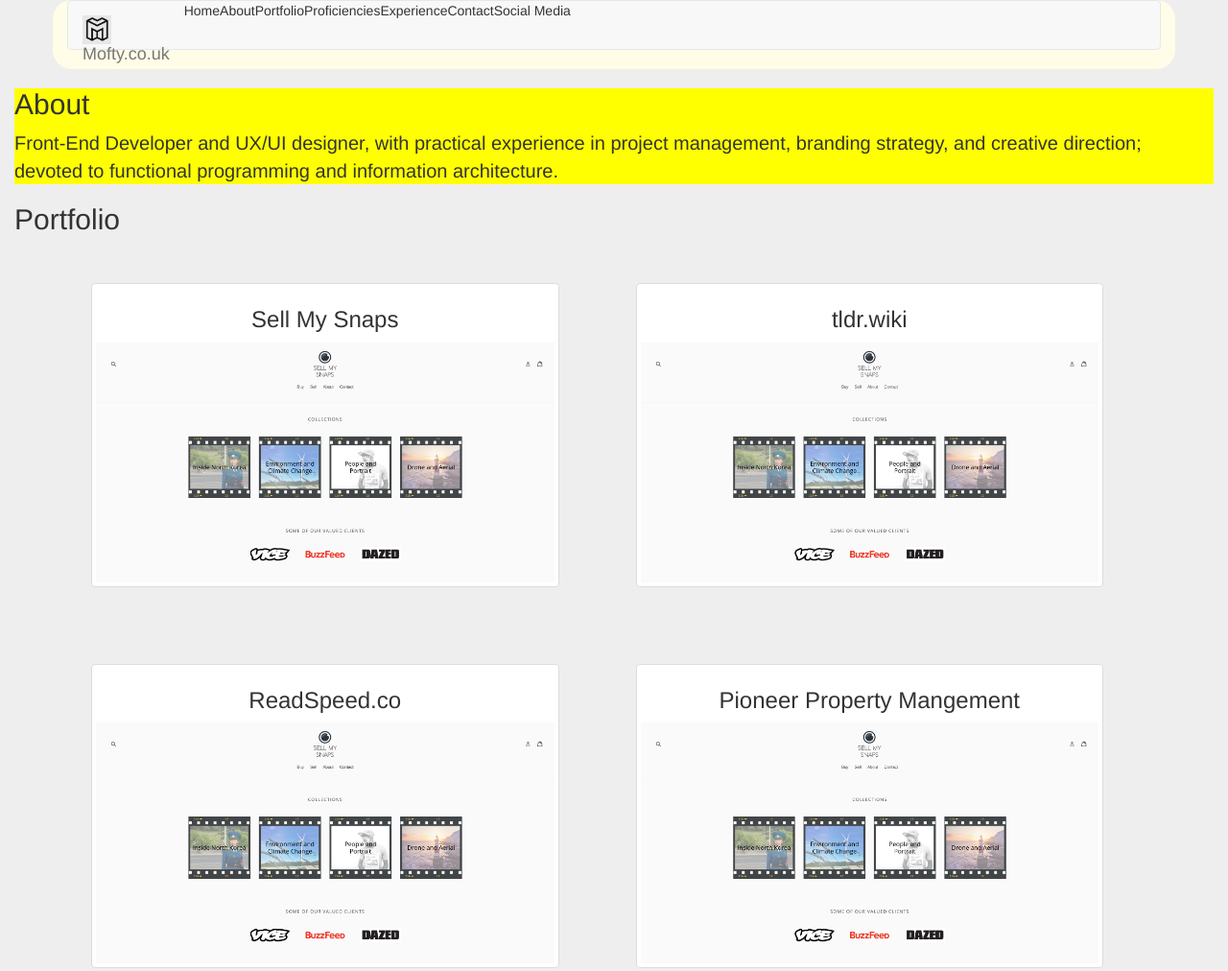
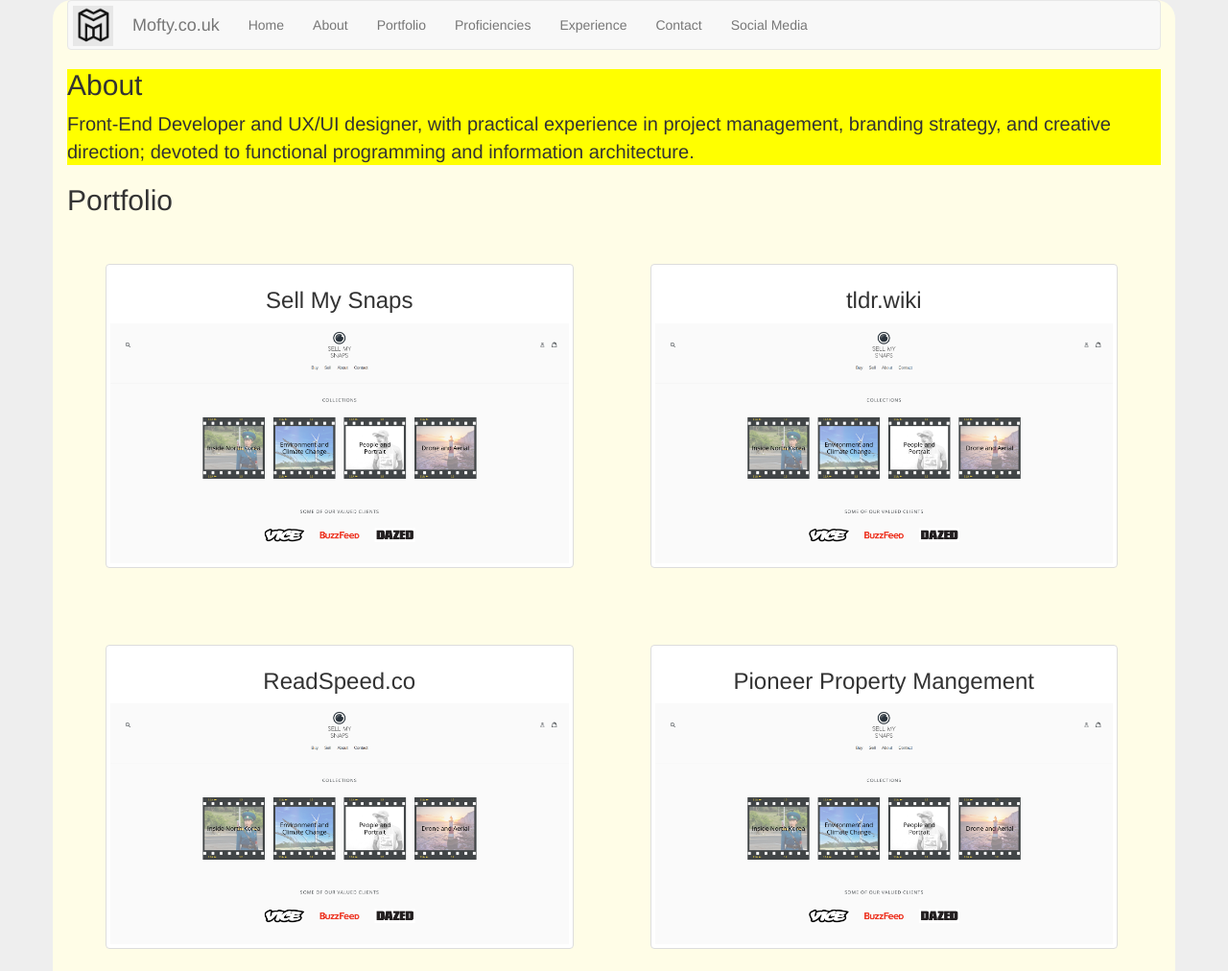
Before and after one commit to Moftster/portfolio-page, a plain HTML site: page index.html in a window 1280 px wide. Shown: the top 1012 px of the page at 96% size. Drawn offline with nearby package versions, Linux system fonts and the light colour scheme.

Commit message:
Updated with proficiencies section including images

```diff
--- a/index.html
+++ b/index.html
@@ -12,30 +12,33 @@
 <body>
   <div class="container-fluid">
     <div class="main-body container">
-      <nav class="navbar fixed-top navbar-default">
-        <div class="navbar-header">
 
-<a class="navbar-brand">
-  <img src="images/mlogo.jpg" alt="Mofty logo" height="30px">Mofty.co.uk
-</a>
+
+<nav class="navbar fixed-top navbar-default">
+
+<div class="navbar-header">
+  <a class="logo pull-left" href="#">
+    <img src="images/mlogo.jpg" height="42px"></a>
+<a class="navbar-brand" href="#">Mofty.co.uk</a>
 </div>
+
 <ul class="nav navbar-nav">
-<li><a= href="#">Home</a></li>
-<li><a= href="#">About</a></li>
-<li><a= href="#">Portfolio</a></li>
-<li><a= href="#">Proficiencies</a></li>
-<li><a= href="#">Experience</a></li>
-<li><a= href="#">Contact</a></li>
-<li><a= href="#">Social Media</a></li>
+<li><a href="#">Home</a></li>
+<li><a href="#about">About</a></li>
+<li><a href="#portfolio">Portfolio</a></li>
+<li><a href="#proficiencies">Proficiencies</a></li>
+<li><a href="#experience">Experience</a></li>
+<li><a href="#contact">Contact</a></li>
+<li><a href="#social">Social Media</a></li>
 
 
 
 
 
 </ul>
-</div>
 
 </nav>
+
 
 <!--
 <ul>
@@ -51,10 +54,10 @@
 
 
 <div class="about-section">
-<h2>About</h2>
+<h2 name="about">About</h2>
 <p>Front-End Developer and UX/UI designer, with practical experience in project management, branding strategy, and creative direction; devoted to functional programming and information architecture.</p>
 </div>
-<h2>Portfolio</h2>
+<h2 id="portfolio">Portfolio</h2>
 <div class="container">
 <div class="col row ">
   <div class="col col-md-5 thumbnail"><h3>Sell My Snaps</h3><img src="images/sms-screenshot.png" alt="Sell My Snaps screenshot"></div>
@@ -69,19 +72,41 @@
 
 </div>
 
-<h2>Proficiencies</h2>
+<div class="img-fluid proficient">
+<h2 id="proficiencies">Proficiencies</h2>
+<div class="row">
+
+<div class="col col-md-3">
+<img src="images/css3.png" alt="CSS logo">
+<img src="images/html5.png" alt="HTML logo">
+<img src="images/javascript.png" alt="Javascript logo">
+
+</div>
+</div>
+
+<div class="row">
+
+<div class="col">
+  <img src="images/python.png" alt="Python logo">
+<img src="images/photoshop.png" alt="Photoshop logo">
+<img src="images/github.png" alt="Github logo">
+
+</div>
+
 
 <!-- this will have a list of languages and programs I am proficient in with their logos in a circle. Gimp, photoshop, CSS, Python, CSS, HTML, Javascript-->
+</div>
 
-<h2>Experience</h2>
+<h2 id="experience">Experience</h2>
 <!-- this will have a list of work experience including logos for DWP, HMRC, Sell My Snaps, CIMA -->
 
 
-<h2>Contact</h2>
+<h2 id="contact">Contact</h2>
 
 
-<h2>Social Media</h2>
+<h2 id="social">Social Media</h2>
 
+</div>
 </div>
 </body>
 <link rel="stylesheet" href="https://maxcdn.bootstrapcdn.com/bootstrap/3.3.7/css/bootstrap.min.css" integrity="sha384-BVYiiSIFeK1dGmJRAkycuHAHRg32OmUcww7on3RYdg4Va+PmSTsz/K68vbdEjh4u" crossorigin="anonymous">
--- a/style/style.css
+++ b/style/style.css
@@ -15,6 +15,12 @@
   margin: 40px !important;
 }
 
+.logo {
+  padding: 5px;
+height: 30px;
+
+}
+
 h3 {
   text-align: center;
 }
@@ -22,3 +28,9 @@ h3 {
 p {
   font-size: 20px;
 }
+
+.img-fluid {
+  max-width: 100%;
+  height: auto;
+  padding: 15px;
+}
```
Also changed, not shown: images/css3.png (added), images/github.png (added), images/html5.png (added), images/javascript.png (added), images/photoshop.png (added), images/python.png (added), 3 other files.
